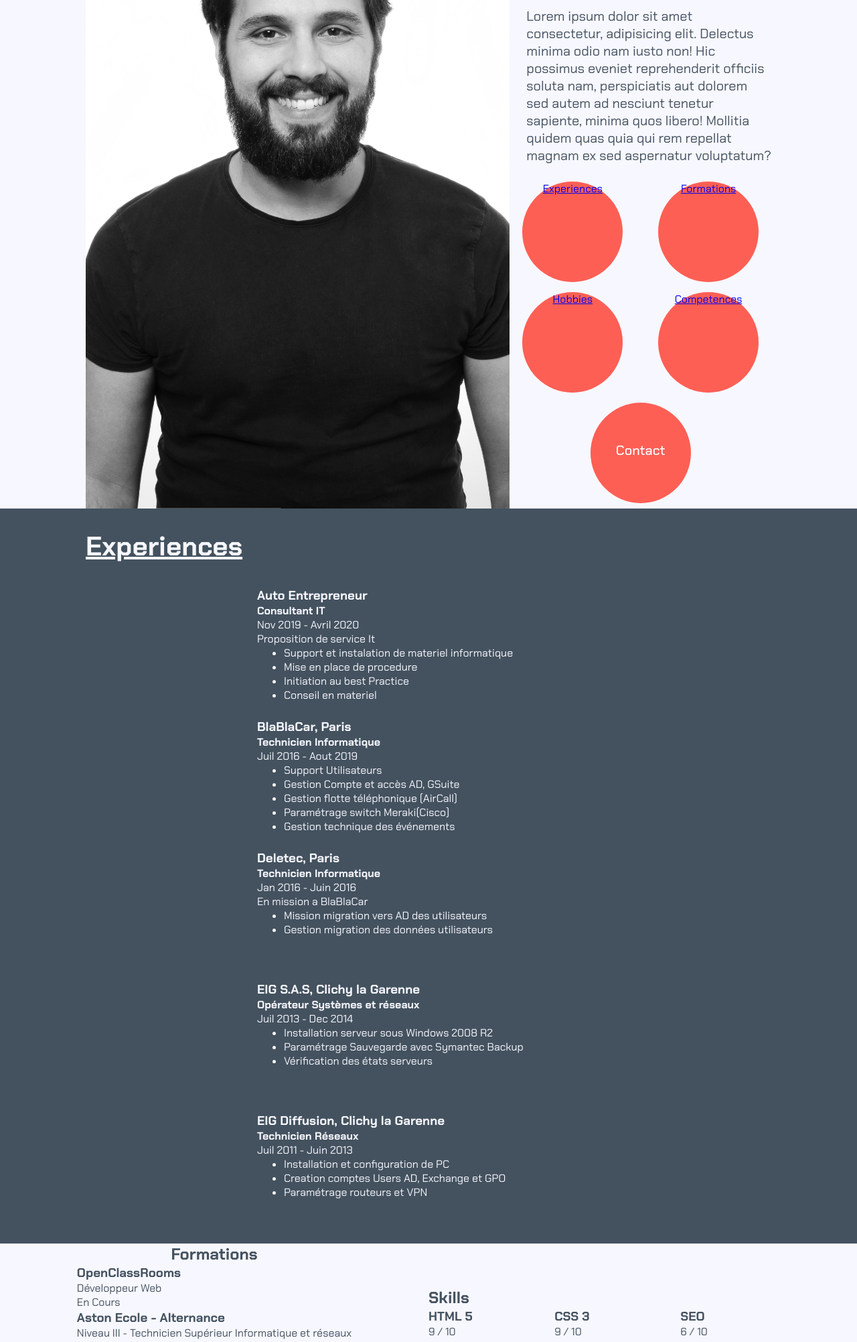
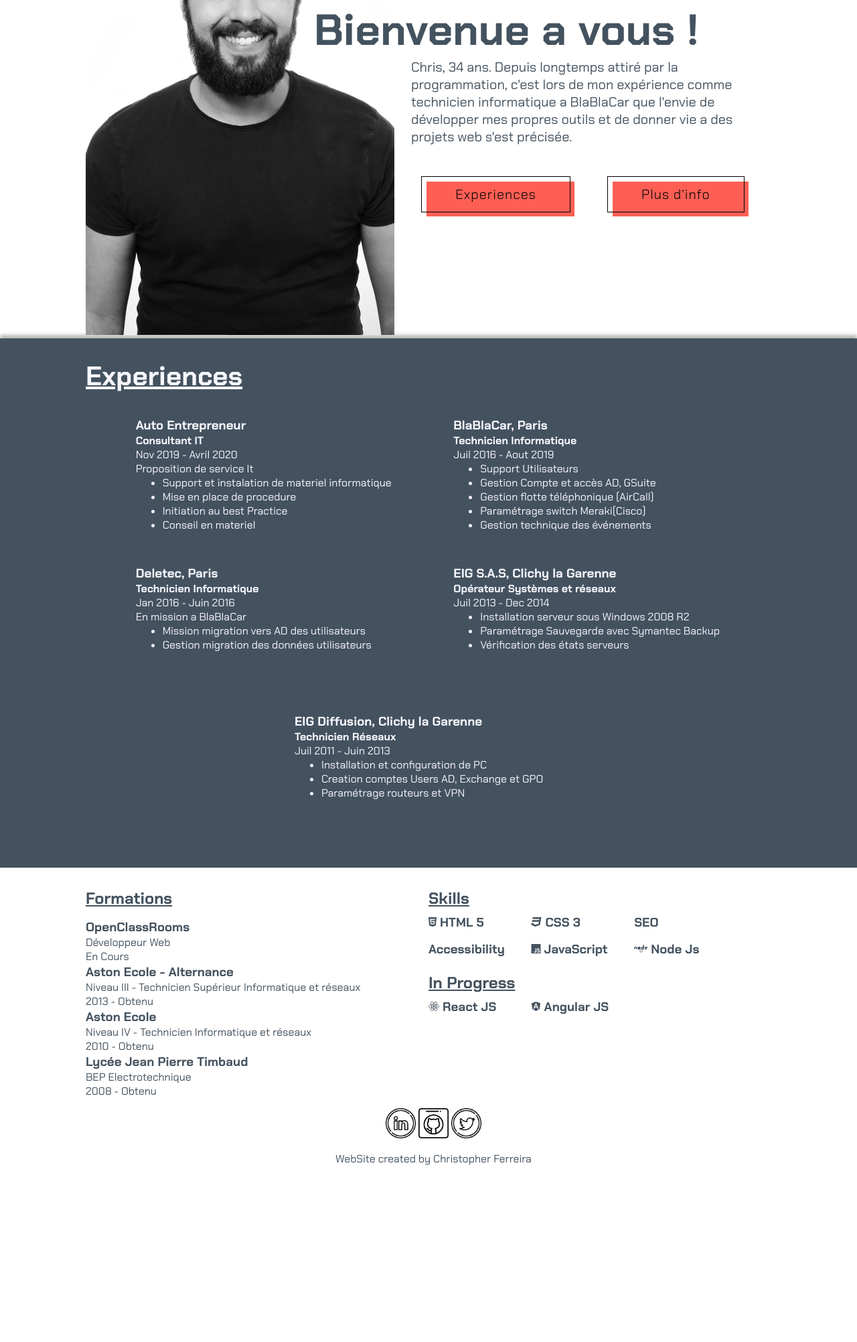
Before and after one commit to Chris99Dev/Web-Chris, a plain HTML site: page index.html in a window 1280 px wide. Shown: the part 245-2248 px from the top of the page at 67% size. After the commit the page ends 1985 px from the top, so only its background shows below. Drawn offline with Linux system fonts and the light colour scheme.

Commit message:
Transformation #1
New version 1 Done
- Responsive Table

```diff
--- a/contact.html
+++ b/contact.html
@@ -8,6 +8,9 @@
     <meta name="description" content="Christopher Ferreira website">
 
     <link rel="stylesheet" href="./style.css">
+
+    <script src="https://kit.fontawesome.com/409901b42c.js" crossorigin="anonymous"></script>
+
     <link rel="preconnect" href="https://fonts.googleapis.com">
     <link rel="preconnect" href="https://fonts.gstatic.com" crossorigin>
     <link
@@ -24,7 +27,7 @@
         </div>
         <nav class="nav-bar">
             <a href="index.html" class="nav-link">Accueil</a>
-            <a href="project.html" class="nav-link">Projets</a>
+            <a href="#" class="nav-link isDisabled">Projets</a>
             <a href="contact.html" class="nav-link">Contact</a>
         </nav>
     </header>
@@ -38,16 +41,17 @@
                 <p>Telephone :</p>
                 <p>06 48 27 06 47</p>
             </div>
-            <div class="rs-zone">
-                <a href=""><img src="img/linkedin.png" alt="Image de LinkedIn"></a>
-                <a href=""><img src="img/github.png" alt="Image de Github"></a>
-                <a href=""><img src="img/twitter.png" alt="Image de Twitter"></a>
-            </div>
         </div>
 
     </main>
 
     <footer>
+        <div class="rs-zone">
+            <a href="https://www.linkedin.com/in/christopher-ferreira-6627a54b/"><img src="img/linkedin.png"
+                    alt="Image de LinkedIn"></a>
+            <a href="https://github.com/Kayerbak"><img src="img/github.png" alt="Image de Github"></a>
+            <a href="https://twitter.com/FerrChris99"><img src="img/twitter.png" alt="Image de Twitter"></a>
+        </div>
         <span>WebSite created by Christopher Ferreira</span>
     </footer>
 </body>
--- a/index.html
+++ b/index.html
@@ -8,6 +8,9 @@
     <meta name="description" content="Christopher Ferreira website">
 
     <link rel="stylesheet" href="./style.css">
+
+    <script src="https://kit.fontawesome.com/409901b42c.js" crossorigin="anonymous"></script>
+
     <link rel="preconnect" href="https://fonts.googleapis.com">
     <link rel="preconnect" href="https://fonts.gstatic.com" crossorigin>
     <link
@@ -24,33 +27,27 @@
         </div>
         <nav class="nav-bar">
             <a href="index.html" class="nav-link">Accueil</a>
-            <a href="project.html" class="nav-link">Projets</a>
-            <a href="contact.html" class="nav-link">Contact</a>
+            <a href="#" class="nav-link isDisabled">Projets</a>
+            <a href="#" class="nav-link isDisabled">Contact</a>
         </nav>
     </header>
 
     <main>
         <section class="presentation">
             <div class="pres-image">
-                <img src="./img/Christopher_Ferreira_Seirous.jpg" alt="Photo de Christopher F">
+                <img src="./img/Christopher_FerreiraSm.png" alt="Photo de Christopher F">
             </div>
             <div class="block-pres">
                 <span class="pres-text">
                     <h2>Bienvenue a vous !</h2>
-                    <p>Lorem ipsum dolor sit amet consectetur, adipisicing elit. Delectus minima odio nam iusto non! Hic
-                        possimus eveniet reprehenderit officiis soluta nam, perspiciatis aut dolorem sed autem ad
-                        nesciunt
-                        tenetur sapiente, minima quos libero! Mollitia quidem quas quia qui rem repellat magnam ex sed
-                        aspernatur voluptatum?</p>
+                    <p>Chris, 34 ans. Depuis longtemps attiré par la programmation, c'est lors de mon expérience comme
+                        technicien informatique a BlaBlaCar que l'envie de développer mes propres outils et de donner
+                        vie a des projets web s'est précisée. </p>
                 </span>
                 <div class="button-menu">
-                    <div class="button"><a href="#exp">Experiences</a></div>
-                    <div class="button"><a href="#form">Formations</a></div>
-                    <div class="button"><a href="#">Hobbies</a></div>
-                    <div class="button"><a href="#">Competences</a></div>
-                    <a class="button" href="contact.html">
-                        <span>Contact</span>
-                    </a>
+                    <a href="#exp"><button type="button" class="fill">Experiences</button></a>
+                    <a href="#info"><button type="button" class="fill">Plus d'info</button></a>
+                </div>
             </div>
         </section>
         <section class="experiences" id="exp">
@@ -125,7 +122,7 @@
                 </div>
             </div>
         </section>
-        <section class="multi-info">
+        <section class="multi-info" id="info">
             <div class="formations">
                 <h2 id="form">Formations</h2>
                 <div class="list-form">
@@ -151,51 +148,63 @@
                     </div>
                 </div>
             </div>
+
             <div class="skills">
+                <div class="skill">
                     <h2>Skills</h2>
                     <div class="list-skill">
                         <div class="card-skill">
                             <h3>HTML 5</h3>
-                        <p>9 / 10</p>
+                            <i class="fa-brands fa-html5"></i>
                         </div>
                         <div class="card-skill">
                             <h3>CSS 3</h3>
-                        <p>9 / 10</p>
+                            <i class="fa-brands fa-css3"></i>
                         </div>
                         <div class="card-skill">
                             <h3>SEO</h3>
-                        <p>6 / 10</p>
                         </div>
                         <div class="card-skill">
                             <h3>Accessibility</h3>
-                        <p>7 / 10</p>
                         </div>
                         <div class="card-skill">
                             <h3>JavaScript</h3>
-                        <p>In progress</p>
+                            <i class="fa-brands fa-js"></i>
                         </div>
                         <div class="card-skill">
                             <h3>Node Js</h3>
-                        <p>In progress</p>
+                            <i class="fa-brands fa-node"></i>
                         </div>
-                    <div class="card-skill">
+
+                    </div>
+                </div>
+                <div class="progress-skill">
+                    <h2>In Progress</h2>
+                    <div class="list-skill-progress">
+                        <div class="card-skill-progress">
+                            <h3>React JS</h3>
+                            <i class="fa-brands fa-react"></i>
+                        </div>
+                        <div class="card-skill-progress">
                             <h3>Angular JS</h3>
-                        <p>In progress</p>
-                    </div>
-                    <div class="card-skill">
-                        <h3>React JS</h3>
-                        <p>In progress</p>
+                            <i class="fa-brands fa-angular"></i>
                         </div>
                     </div>
                 </div>
+
+            </div>
+
         </section>
-
-
-
 
     </main>
 
     <footer>
+        <div class="rs-zone">
+            <a href="https://www.linkedin.com/in/christopher-ferreira-6627a54b/"><img src="img/linkedin.png"
+                    alt="Image de LinkedIn"></a>
+            <a href="https://github.com/Kayerbak"><img src="img/github.png" alt="Image de Github"></a>
+            <a href="https://twitter.com/FerrChris99"><img src="img/twitter.png" alt="Image de Twitter"></a>
+        </div>
         <span>WebSite created by Christopher Ferreira</span>
     </footer>
 </body>
--- a/style.css
+++ b/style.css
@@ -14,7 +14,6 @@ header {
 }
 
 body {
-  background-color: #F7F7FF;
   color: #44525F;
 }
 
@@ -36,6 +35,13 @@ body {
   text-decoration: underline;
 }
 
+.isDisabled {
+  color: currentColor;
+  cursor: not-allowed;
+  opacity: 0.5;
+  text-decoration: none;
+}
+
 main {
   margin: auto;
 }
@@ -43,25 +49,18 @@ main {
 /* Section Experience */
 .presentation {
   width: 80%;
-  height: 950px;
   margin: auto;
   display: flex;
   flex-direction: row;
   align-items: center;
+  align-content: center;
+  flex-wrap: nowrap;
 }
 
 .block-pres {
   display: flex;
   flex-direction: column;
   align-items: center;
-}
-
-.pres-image {
-  height: 100%;
-}
-
-.pres-image img {
-  height: 100%;
 }
 
 .pres-text {
@@ -73,6 +72,11 @@ main {
 .pres-text h2 {
   font-size: 65px;
   margin-left: -130px;
+}
+
+.pres-text h2:hover {
+  color: #FE5F55;
+  text-decoration: underline;
 }
 
 .pres-text p {
@@ -87,33 +91,42 @@ main {
   gap: 15px;
   flex-direction: row;
   align-content: center;
-  justify-content: space-around;
   align-items: center;
   flex-wrap: wrap;
+  justify-content: center;
 }
 
-.button {
-  background-color: #FE5F55;
-  text-align: center;
-  height: 150px;
-  width: 150px;
-  border-radius: 75px;
-  cursor: pointer;
-  text-decoration: none;
+button {
+  margin: 20px;
 }
 
-.button span {
-  color: white;
+.fill {
   font-size: 20px;
-  font-weight: 500;
+  font-weight: 200;
+  letter-spacing: 1px;
+  padding: 13px 50px 13px;
+  outline: 0;
+  border: 1px solid black;
+  cursor: pointer;
   position: relative;
-  top: 58px;
-  right: 0px;
+  background-color: rgba(0, 0, 0, 0);
 }
 
-.button:hover {
-  background-color: #44525F;
-  color: #FE5F55;
+.fill::after {
+  content: "";
+  background-color: #FE5F55;
+  width: 100%;
+  z-index: -1;
+  position: absolute;
+  height: 100%;
+  top: 7px;
+  left: 7px;
+  transition: 0.2s;
+}
+
+.fill:hover::after {
+  top: 0px;
+  left: 0px;
 }
 
 /* Section Experience */
@@ -123,6 +136,7 @@ main {
   align-items: center;
   background-color: #44525F;
   color: #F7F7FF;
+  box-shadow: 0 -5px 5px rgba(0, 0, 0, 0.281);
 }
 
 .exper-card {
@@ -138,19 +152,25 @@ main {
 
 .list-exp {
   display: flex;
-  flex-direction: column;
-  margin-top: 35px;
+  flex-direction: row;
+  margin: 35px 0 35px 0;
   align-items: center;
-  align-content: flex-start;
-  justify-content: center;
+  place-content: flex-start center;
+  justify-content: space-evenly;
+  flex-wrap: wrap;
+  gap: 25px 0;
 }
 
 .card-exp {
-  width: 50%;
+  width: 400px;
   height: 196px;
+  display: flex;
+  justify-content: flex-start;
+  flex-direction: column;
+  align-content: flex-start;
+  align-items: flex-start;
 }
 
-.card-exp:nth-child(2n) {}
 
 .card-info {
   display: flex;
@@ -162,14 +182,23 @@ main {
 .multi-info {
   display: flex;
   flex-direction: row;
+  margin: auto;
+  width: 80%;
 }
 
 .formations {
   width: 50%;
   display: flex;
   flex-direction: column;
-  align-items: center;
-  margin: auto;
+  align-items: flex-start;
+  margin-top: 30px;
+  align-content: flex-start;
+  justify-content: center;
+}
+
+.formations h2 {
+  margin-bottom: 15px;
+  text-decoration: underline;
 }
 
 .skills {
@@ -177,7 +206,21 @@ main {
   display: flex;
   flex-direction: column;
   align-items: flex-start;
-  margin: auto;
+  margin-top: 30px;
+  justify-content: flex-start;
+  align-content: flex-start;
+}
+
+.skill {
+  display: flex;
+  flex-direction: column;
+  align-content: flex-start;
+  justify-content: center;
+  align-items: flex-start;
+}
+
+.skill h2 {
+  text-decoration: underline;
 }
 
 .list-skill {
@@ -189,11 +232,150 @@ main {
 
 .card-skill {
   width: 30%;
+  height: 40px;
+  display: flex;
+  flex-direction: row-reverse;
+  align-items: center;
+  justify-content: flex-end;
+  align-content: center;
+  gap: 5px;
 }
 
+.progress-skill {
+  width: 100%;
+  margin-top: 15px;
+  display: flex;
+  flex-direction: column;
+  align-content: flex-start;
+  justify-content: center;
+  align-items: flex-start;
+}
 
+.progress-skill h2 {
+  text-decoration: underline;
+}
+
+.list-skill-progress {
+  width: 100%;
+  display: flex;
+  flex-wrap: wrap;
+  justify-content: flex-start;
+  flex-direction: row;
+}
+
+.card-skill-progress {
+  width: 30%;
+  height: 40px;
+  display: flex;
+  flex-direction: row-reverse;
+  align-items: center;
+  justify-content: flex-end;
+  align-content: center;
+  gap: 5px;
+}
 
 footer {
   margin: 15px 0 0 15px;
-  height: 30px;
+  height: 70px;
+  display: flex;
+  flex-direction: column;
+  justify-content: center;
+  align-items: center;
 }
+
+.rs-zone {
+  box-shadow: black;
+}
+
+.rs-zone img {
+  width: 45px;
+  padding: 15px 0 15px 0;
+
+}
+
+.rs-zone a img:hover {
+  color: #FE5F55;
+}
+
+/* Project PAGE*/
+.project-list {
+  display: flex;
+  align-items: center;
+  align-content: center;
+  justify-content: center;
+  margin: auto;
+  width: 80%;
+  height: 100%;
+}
+
+.project-list h1 {
+  font-size: 70px;
+  margin-bottom: 150px;
+}
+
+/* Contact PAGE */
+
+
+@media screen and (max-width: 991px) {
+  header {
+    margin: auto;
+    display: flex;
+    flex-direction: column;
+    justify-content: center;
+    align-items: center;
+    align-content: center;
+  }
+
+  .nav-bar {
+    width: auto;
+  }
+
+  .presentation {
+    width: auto;
+    height: 900px;
+    flex-direction: column;
+  }
+
+  .block-pres {
+    position: relative;
+    top: -148px;
+  }
+
+  .pres-text {
+    margin-left: 13px;
+    box-shadow: 33px 16px 19px #0000006e;
+    background-color: #44525F;
+  }
+
+  .pres-text h2 {
+    margin-left: 0;
+    color: white;
+  }
+
+  .pres-text p {
+    margin-left: 10px;
+    color: #FE5F55;
+  }
+
+  .exper-card {
+    width: auto;
+    margin-left: 16px;
+  }
+
+  .multi-info {
+    width: auto;
+    flex-direction: column;
+    align-items: center;
+    margin-bottom: 50px;
+  }
+
+  .formations {
+    width: auto;
+  }
+
+  .skills {
+    width: auto;
+  }
+}
+
+@media screen and (max-width: 767px) {}
```
Also changed, not shown: project.html (+11 -2 lines), img/Christopher_FerreiraSm.png (added), img/Christopher_Ferreira_Mini.jpg (deleted), img/Christopher_Ferreira_Seirous.jpg (deleted), img/Christopher_Ferreira_Seirous.png (added). Lines whose indentation alone changed are shown as unchanged.
